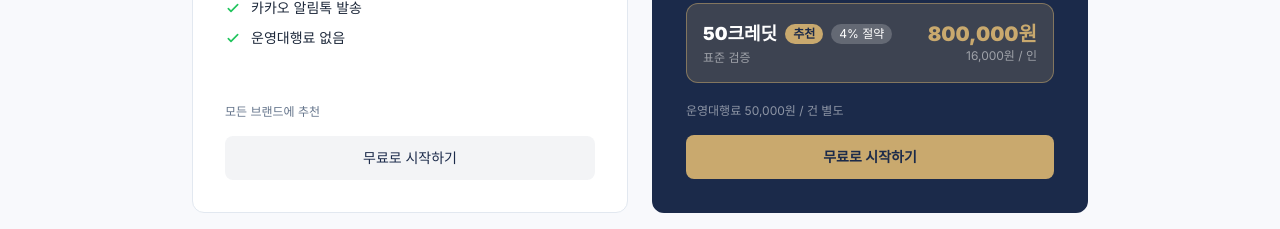
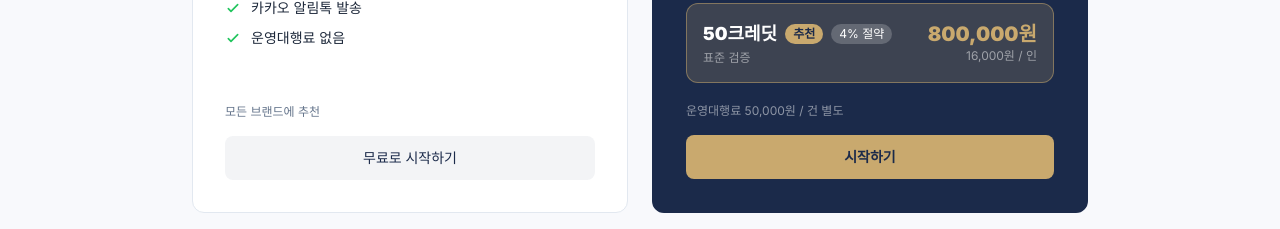
Before and after one commit to freezz2000/nadlemok-web, a Next.js app: page / in a window 1280 px wide. Shown: the part 6160-6389 px from the top of the page. Built offline with nearby package versions, Linux system fonts and the light colour scheme; a web font is replaced by a local one.

Commit message:
fix: 외부 패널 크레딧 CTA 버튼 '무료로 시작하기' → '시작하기'
Co-Authored-By: Claude Sonnet 4.6 <noreply@anthropic.com>

```diff
--- a/src/components/PricingSection.tsx
+++ b/src/components/PricingSection.tsx
@@ -100,7 +100,7 @@ export default function PricingSection() {
               href="/register"
               className="block text-center py-3 rounded-lg text-sm font-medium bg-gold text-navy hover:bg-yellow-300 transition-colors font-semibold"
             >
-              무료로 시작하기
+              시작하기
             </Link>
           </div>
         </div>
```
